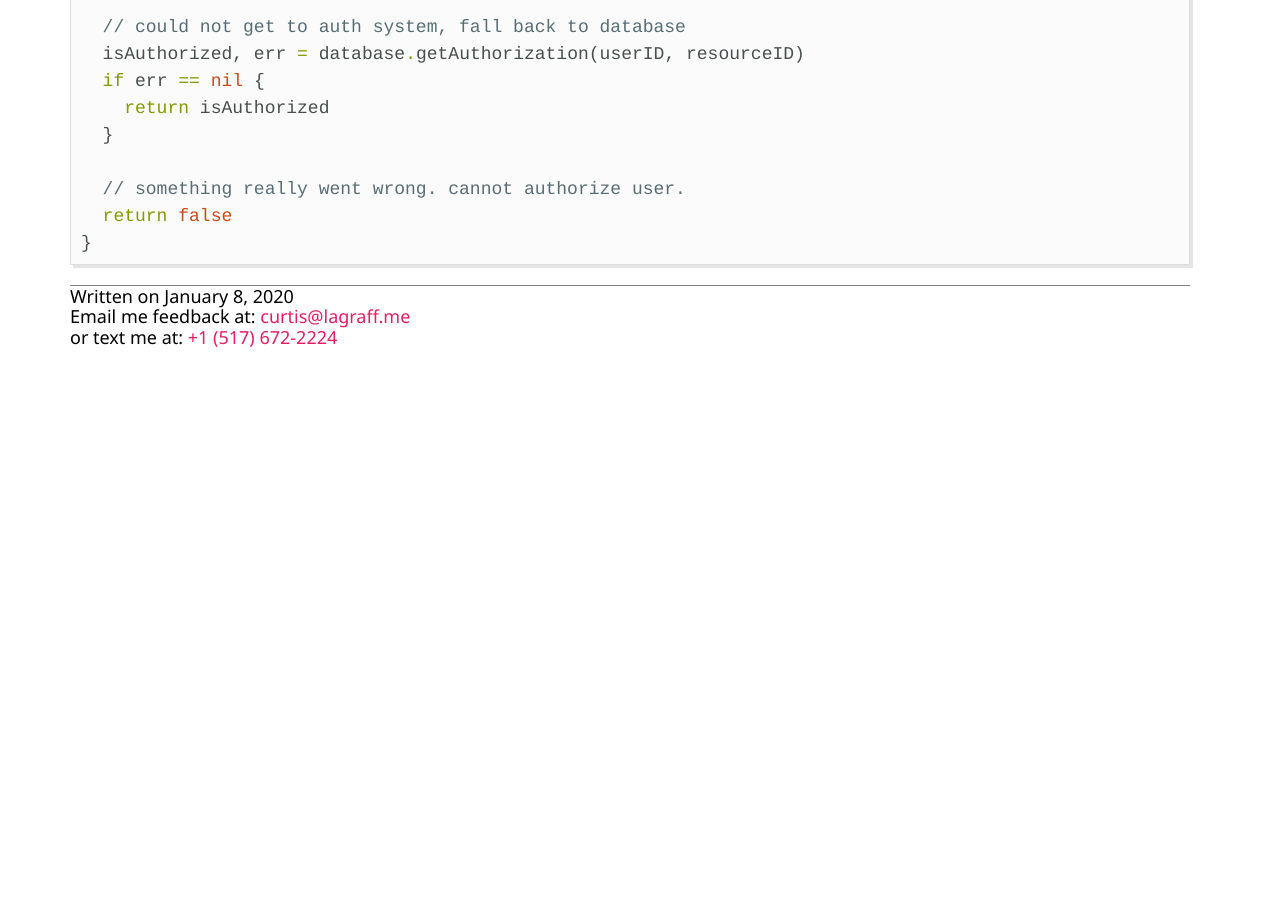
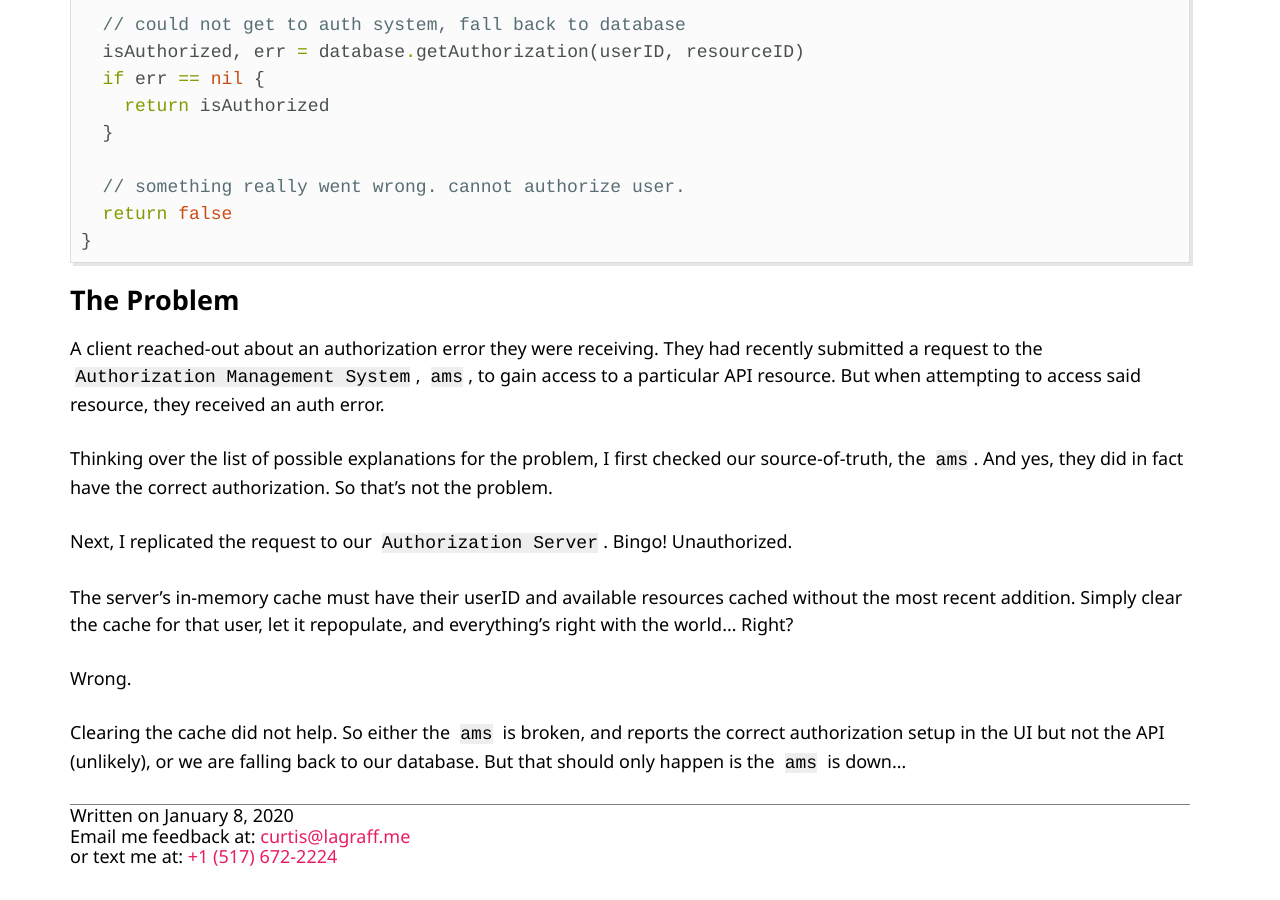
Before and after one commit to clagraff/clagraff.github.io, a Jekyll site: the page built from _posts/2020-01-08-darn-defaults.md, in a window 1280 px wide and 900 px high, scrolled down 1181 px. Built offline with Jekyll 4.4.1, drawn with Linux system fonts in a browser that asks for light colours; before the commit the page ends 1586 px from its top, so only the background shows below that.

Commit message:
Update 2020-01-08-darn-defaults.md

````diff
--- a/_posts/2020-01-08-darn-defaults.md
+++ b/_posts/2020-01-08-darn-defaults.md
@@ -6,7 +6,7 @@ state: draft
 I want to share a short tale about about an adventure with Java & Spring properties, in the hopes I can prevents others for falling for the same
 issues my team did. This is a story about defaults-gone-wrong.
 
-# The Setup
+## The Setup
 
 A little bit of background is needed to have a comprehensive picture. This story revolves around our `Product API`, our `Authorization API`,
 and the company's `Authorization Management System` or `ams` for short.
@@ -49,3 +49,20 @@ function isUserAuthorizedForResource(userID, resourceID) bool {
   return false
 }
 ```
+
+## The Problem
+
+A client reached-out about an authorization error they were receiving. They had recently submitted a request to the
+`Authorization Management System`, `ams`, to gain access to a particular API resource. But when attempting to access
+said resource, they received an auth error.
+
+Thinking over the list of possible explanations for the problem, I first checked our source-of-truth, the `ams`. And yes, they did in fact have the correct authorization. So that's not the problem.
+
+Next, I replicated the request to our `Authorization Server`. Bingo! Unauthorized.
+
+The server's in-memory cache must have their userID and available resources cached without the most recent addition. Simply
+clear the cache for that user, let it repopulate, and everything's right with the world... Right?
+
+Wrong.
+
+Clearing the cache did not help. So either the `ams` is broken, and reports the correct authorization setup in the UI but not the API (unlikely), or we are falling back to our database. But that should only happen is the `ams` is down...
````
